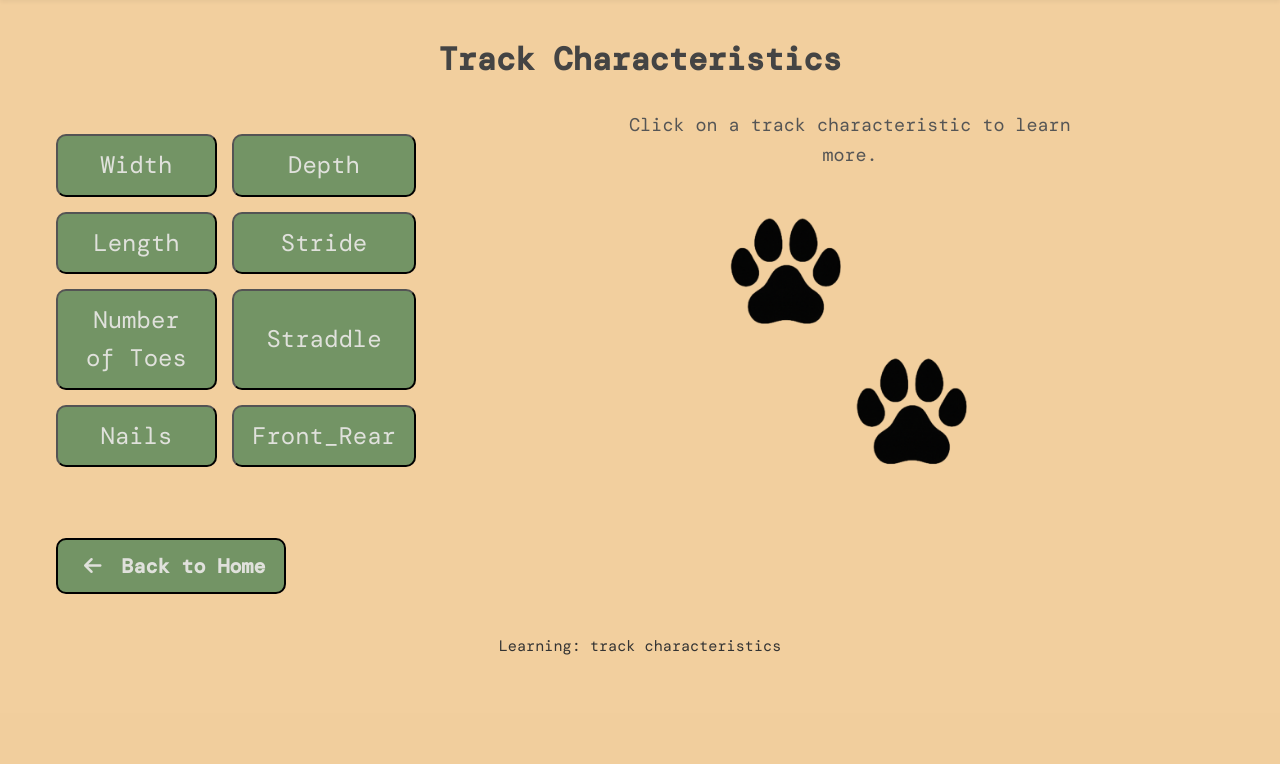
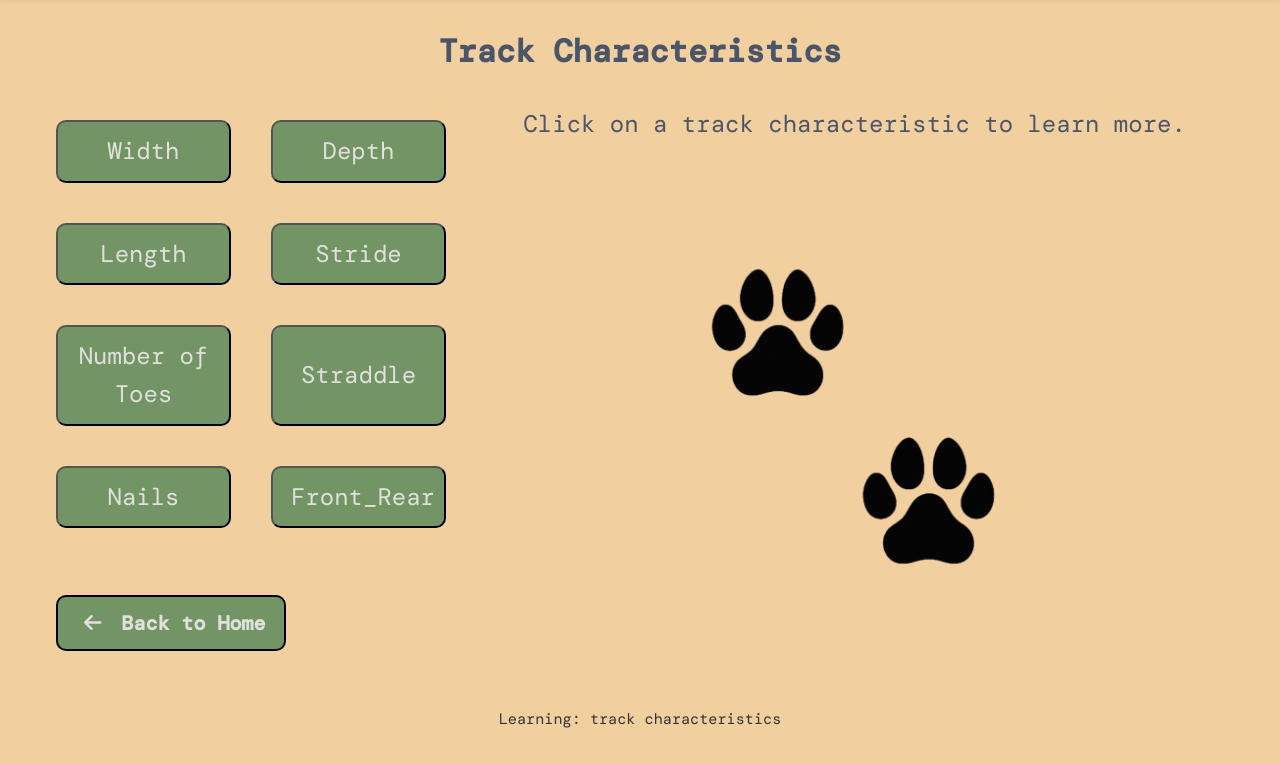
Before and after one commit to rebeccayu2015/ui-design-wildlife-tracker, a Flask app: page /learn/track-characteristics in a window 1280 px wide. Shown: the part 87-851 px from the top of the page. Before the commit the page ends 742 px from the top, so only its background shows below. Run offline with Flask 3, Linux system fonts and the light colour scheme; some web fonts are replaced.

Commit message:
design track characteristics page

```diff
--- a/static/css/main.css
+++ b/static/css/main.css
@@ -414,13 +414,18 @@ body {
   border: 2px solid black;
   white-space: nowrap;
   width: auto;
+  margin-bottom:1rem;
+
+}
+
+.nav-button .track-pattern-btn{
   margin-top:3rem;
 }
 
 
 .nav-button:hover, .track-char-button:hover {
   background-color: var(--secondary-color);
-  color: var(--white);
+
   transform: translateY(-2px);
   box-shadow: 0 4px 8px rgba(0, 0, 0, 0.1);
 }
@@ -580,10 +585,6 @@ body {
   transition: background-color 0.3s ease;
 }
 
-.nav-button:hover {
-  background-color: var(--secondary-color);
-}
-
 .navigation-buttons {
   display: flex;
   justify-content: space-between;
@@ -603,21 +604,26 @@ body {
 /* end learn.html */
 
 
+
+.track-pattern-description{
+  text-align: center;
+  width:90%;
+  margin: auto;
+  font-size: 1.5rem;
+  padding: .5rem 0;
+  color: var(--primary-color);
+}
+
+
+
+/* track characteristics */
+
 .track-char-heading {
   font-size: 2rem;
   font-weight: 600;
   margin-bottom: 25px;
-  color: #444;
-  padding: 0.5rem 0;
+  color: var(--primary-color);
   text-align:center;
-}
-
-.track-char-description{
-  text-align: center;
-  max-width: 100%;
-  margin: auto;
-  font-size: 1.2rem;
-  padding: .5rem 0;
 }
 
 
@@ -633,10 +639,15 @@ body {
 .track-char-sidebar {
   display: grid;
   grid-template-columns: 1fr 1fr;
-  gap: 15px;
-  max-width: 360px;
+  gap: 2.5rem;;
   flex: 1;
   min-width: 280px;
+  align-self: flex-start;
+  margin-top:25px;
+}
+
+.track-char-sidebar button{
+  width:175px;
 }
 
 
@@ -658,7 +669,9 @@ body {
   display: flex;
   flex-direction: column;
   align-items: center;
-  justify-content: center;
+  justify-content: space-between;
+  height: 500px; /* fix total height */
+  position: 1rem 0;
 }
 
 .track-char-main p {
@@ -669,10 +682,21 @@ body {
   max-width: 500px;
 }
 
+#track-char-description {
+  font-size: 1.5rem;
+  color: var(--primary-color);
+  text-align: center;
+  max-width: 750px;
+  height: 120px;         /* reserve space */
+  overflow-y: auto;      /* enable scroll if long */
+  margin-top: 10px;
+}
+
 .track-char-main img {
-  width: 300px;
-  height: 300px;
+  width: 360px;
+  height: 360px;
   object-fit: contain;
+  flex-shrink: 0;
 }
 
 .track-char-footer {
--- a/templates/learn/track_characteristics.html
+++ b/templates/learn/track_characteristics.html
@@ -18,7 +18,7 @@
 
     <!-- Main Display -->
     <div class="track-char-main">
-      <p id="char-description">Click on a track characteristic to learn more.</p>
+      <p id="track-char-description">Click on a track characteristic to learn more.</p>
       <img id="char-img" src="{{ url_for('static', filename='images/track_characteristics/track_characteristics_base.png') }}" alt="Track characteristic diagram">
     </div>
   </div>
@@ -49,7 +49,7 @@
     const data = characteristics[key];
     if (!data) return;
 
-    document.getElementById('char-description').textContent = data.description;
+    document.getElementById('track-char-description').textContent = data.description;
     document.getElementById('char-img').src = data.image;
     document.getElementById('char-label').textContent = `(${key.replace('_', ' ')})`;
 
--- a/templates/learn/track_patterns.html
+++ b/templates/learn/track_patterns.html
@@ -3,7 +3,7 @@
 {% block content %}
 <div class="track-char-container">
   <h2 class="track-char-heading">Track Patterns</h2>
-  <p class="track-char-description" style="">
+  <p class="track-pattern-description">
     There are four unique track patterns that will help you narrow down the group of animals that are responsible for the print.
   </p>
 
@@ -22,7 +22,7 @@
   </div>
 
   <div class="navigation-buttons-row">
-    <a href="/learn" class="nav-button back">
+    <a href="/learn" class="nav-button back track-pattern-btn">
       <i class="fas fa-arrow-left"></i> Back to Learn
     </a>
     <div class="learning-label">Learning: track patterns</div>
```
Also changed, not shown: templates/learn/learn.html (+7 -8 lines).
